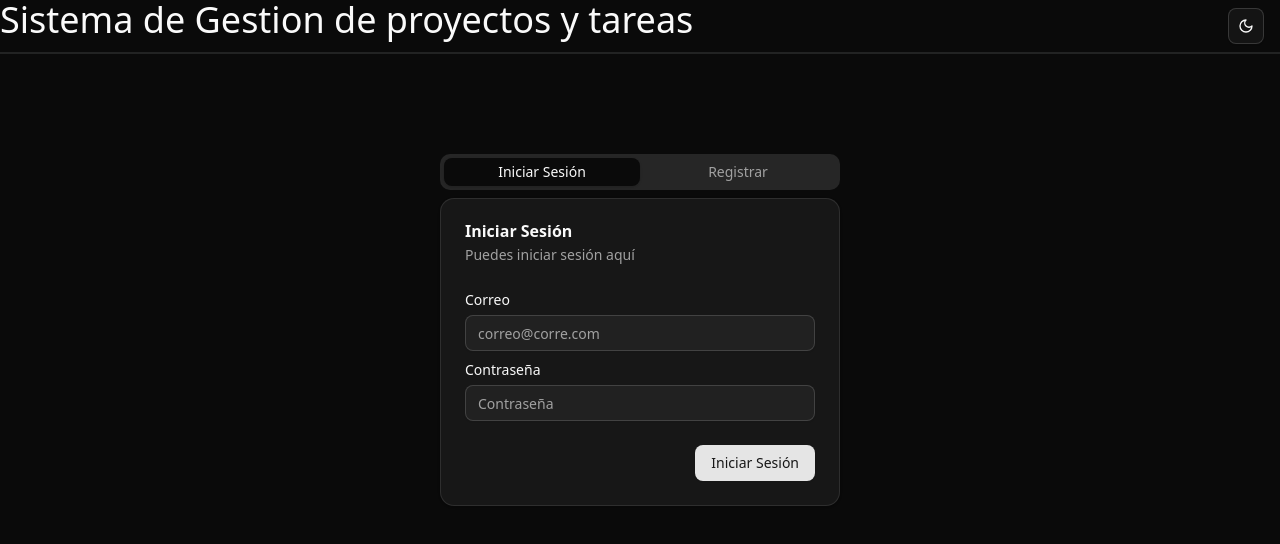
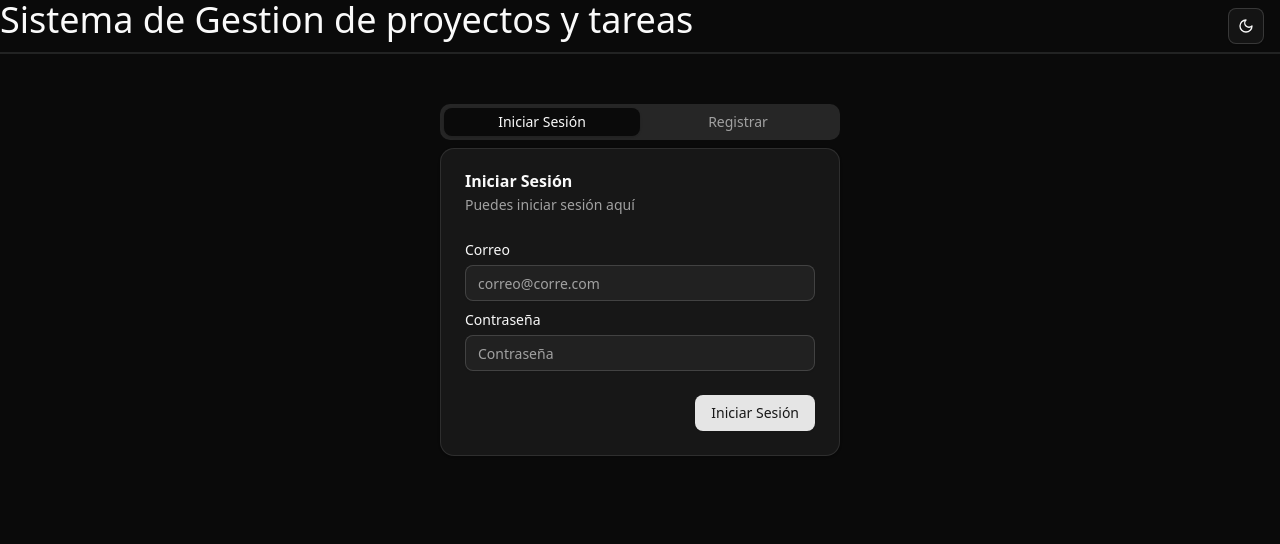
Before and after one commit to jotade13/project-system-frontend, a React (Vite) app: page /login in a window 1280 px wide. Shown: the top 544 px of the page. Built offline with nearby package versions, Linux system fonts and the light colour scheme.

Commit message:
fixed Login page

```diff
--- a/src/pages/Login.tsx
+++ b/src/pages/Login.tsx
@@ -3,16 +3,18 @@ import {
   TabsList,
   TabsTrigger,
 } from "../components/ui/tabs"
-//import LoginForm from "../components/login/LoginForm"
 import RegisterForm from "../components/login/RegisterForm"
 import LoginForm from "../components/login/LoginForm"
+import { useTranslation } from "react-i18next"
 
 const Login =  () => {
+    const {t} = useTranslation();
+
     return (
-        <Tabs defaultValue="login" className="mt-[100px] w-[400px] h-full justify-center self-center m-auto">
+        <Tabs defaultValue="login" className="mt-[50px] w-[400px] h-full justify-center self-center m-auto">
             <TabsList className="grid w-full grid-cols-2">
-                <TabsTrigger value="login">Iniciar Sesión</TabsTrigger>
-                <TabsTrigger value="register">Registrar</TabsTrigger>
+                <TabsTrigger value="login">{t('login.title')}</TabsTrigger>
+                <TabsTrigger value="register">{t('register.title')}</TabsTrigger>
             </TabsList>
             <LoginForm />
             <RegisterForm/>
```
